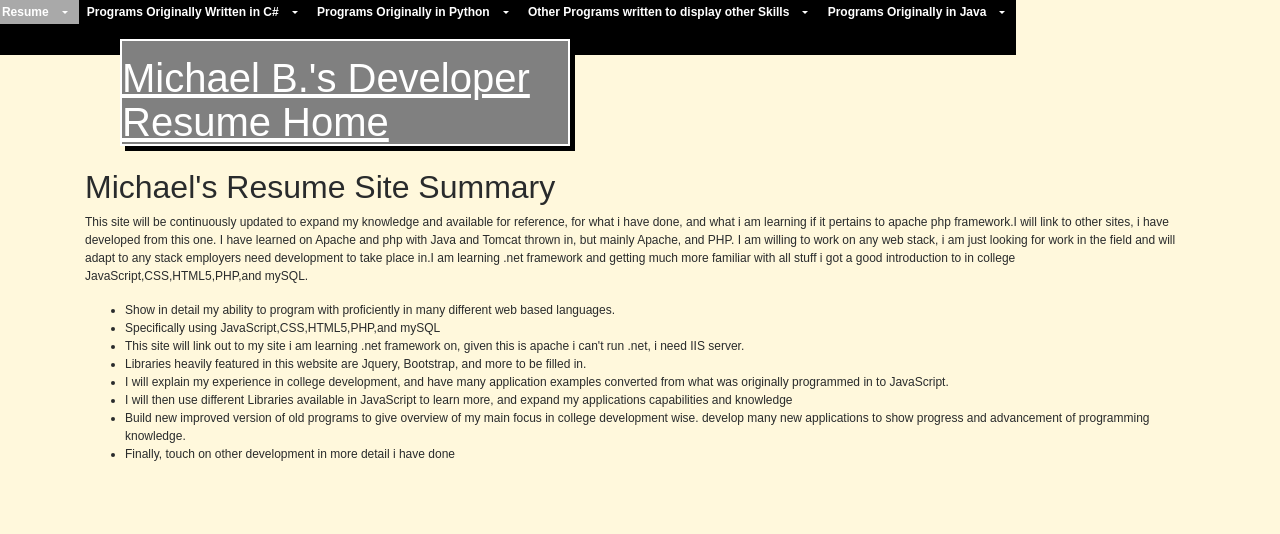
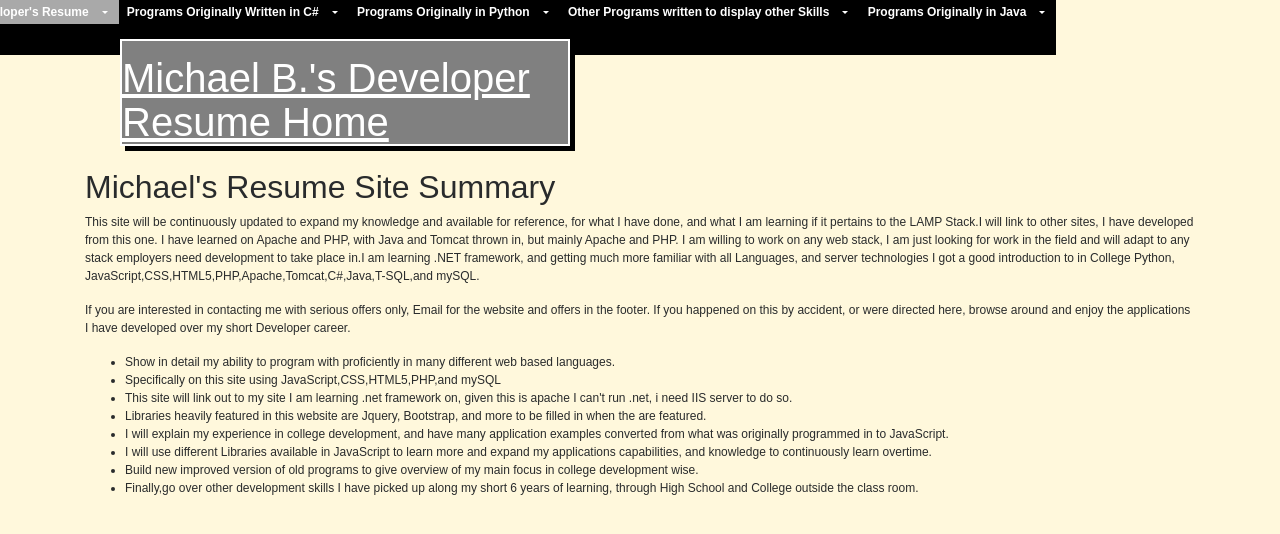
Before and after one commit to michaelborlandKeys/resume-project, a PHP site: page /home.php in a window 1280 px wide. Shown: the top 534 px of the page. Run offline with PHP 8.4, Linux system fonts and the light colour scheme; some libraries are stand-ins or nearby versions.

Commit message:
finishing edit and nav tests

```diff
--- a/public_html/css/default.css
+++ b/public_html/css/default.css
@@ -37,12 +37,10 @@ opacity: 2.0;
     background-color: black;
     position: relative;
     top:0px;
-    left: -150px;
+    left: -110px;
     min-height: 55px;
     max-height: 60px
     min-width:100%;
-
-
 
 }
 
@@ -85,6 +83,9 @@ li.dropdown:hover
 	padding: 5px;
 
 }
+
+
+
 .dropdown
 {
 	display: inline;
--- a/public_html/css/index_resume.css
+++ b/public_html/css/index_resume.css
@@ -1,4 +1,18 @@
 /* Button interface style */
+.button_menu_index
+{
+	position: relative;
+	top: 0px;
+	left: 115px;
+
+}
+.dropdown-menu ul
+{
+	position:relative;
+	top: 3px;
+	left: 125px;
+
+}
 .btn
 {
 	font-size: 12px;
@@ -6,6 +20,7 @@
     background-color:black;
   	color: cornsilk;
 }
+
 
 /* dropdown-header style*/
 
--- a/public_html/home.php
+++ b/public_html/home.php
@@ -20,16 +20,18 @@
     </div>
       <div class="site_content_summary" id="summary_list">
     <h2 class="site_checklist" id="style_summary">Michael's Resume Site Summary</h2>
-    <p>This site will be continuously updated to expand my knowledge and available for reference, for what i have done, and what i am learning if it pertains to apache php framework.I will link to other sites, i have developed from this one.  I have learned on Apache and php with Java and Tomcat thrown in, but mainly Apache, and PHP. I am willing to work on any web stack, i am just looking for work in the field and will adapt to any stack employers need development to take place in.I am learning  .net framework and getting much more familiar with all stuff i got a good introduction to in college JavaScript,CSS,HTML5,PHP,and mySQL.   </p>
+    <p>This site will be continuously updated to expand my knowledge and available for reference, for what I have done, and what I am learning if it pertains to the LAMP Stack.I will link to other sites, I have developed from this one.  I have learned on Apache and PHP, with Java and Tomcat thrown in, but mainly Apache and PHP. I am willing to work on any web stack, I am just looking for work in the field and will adapt to any stack employers need development to take place in.I am learning .NET framework, and getting much more familiar with all Languages, and server technologies I got a good introduction to in College Python, JavaScript,CSS,HTML5,PHP,Apache,Tomcat,C#,Java,T-SQL,and mySQL. </p>
+
+    <p>If you are interested in contacting me with serious offers only, Email for the website and offers in the footer. If you happened on this by accident, or were directed here, browse around and enjoy the applications I have developed over my short Developer career. </p>
         <ul>
             <li>Show in detail my ability to program with proficiently in many different web based languages.</li>
-            <li>Specifically using JavaScript,CSS,HTML5,PHP,and mySQL </li>
-            <li>This site will link out to my site i am learning .net framework on, given this is apache i can't run .net, i need IIS server. </li>
-            <li>Libraries heavily featured in this website are Jquery, Bootstrap, and more to be filled in. </li>
+            <li>Specifically on this site using JavaScript,CSS,HTML5,PHP,and mySQL </li>
+            <li>This site will link out to my site I am learning .net framework on, given this is apache I can't run .net, i need IIS server to do so. </li>
+            <li>Libraries heavily featured in this website are Jquery, Bootstrap, and more to be filled in when the are featured. </li>
             <li> I will explain my experience in college development, and have many application examples converted from what was originally programmed in to JavaScript.</li>
-            <li>I will then use different Libraries available in JavaScript to learn more, and expand my applications capabilities and knowledge </li>
-            <li>Build new improved version of old programs to give overview of my main focus in college development wise. develop many new applications to show progress and advancement of programming knowledge.</li>
-            <li>Finally, touch on other development in more detail i have done</li>
+            <li>I will use different Libraries available in JavaScript to learn more and expand my applications capabilities, and knowledge to continuously learn overtime. </li>
+            <li>Build new improved version of old programs to give overview of my main focus in college development wise.</li>
+            <li>Finally,go over other development skills I have picked up along my short 6 years of learning, through High School and College outside the class room.</li>
         </ul>
 
 
--- a/public_html/index.php
+++ b/public_html/index.php
@@ -16,7 +16,7 @@
     </div>
         <div class="row" >
             <div class="col-sm-5 col-md-5 col-lg-5 dropdown" id="nav_button">
-    <button class="btn btn-lg btn-group dropdown-toggle" type="button" id="idex_menu" data-toggle="dropdown">Resume Site Index
+    <button class="btn btn-lg btn-group dropdown-toggle button_menu_index" type="button" id="idex_menu" data-toggle="dropdown">Resume Site Index
     <span class="caret"></span></button>
 
              <ul class="dropdown-menu">
--- /dev/null
+++ b/resources/footer.php
@@ -0,0 +1,5 @@
+<div class="footer_section" id="footer_style">
+
+
+
+</div>
```
